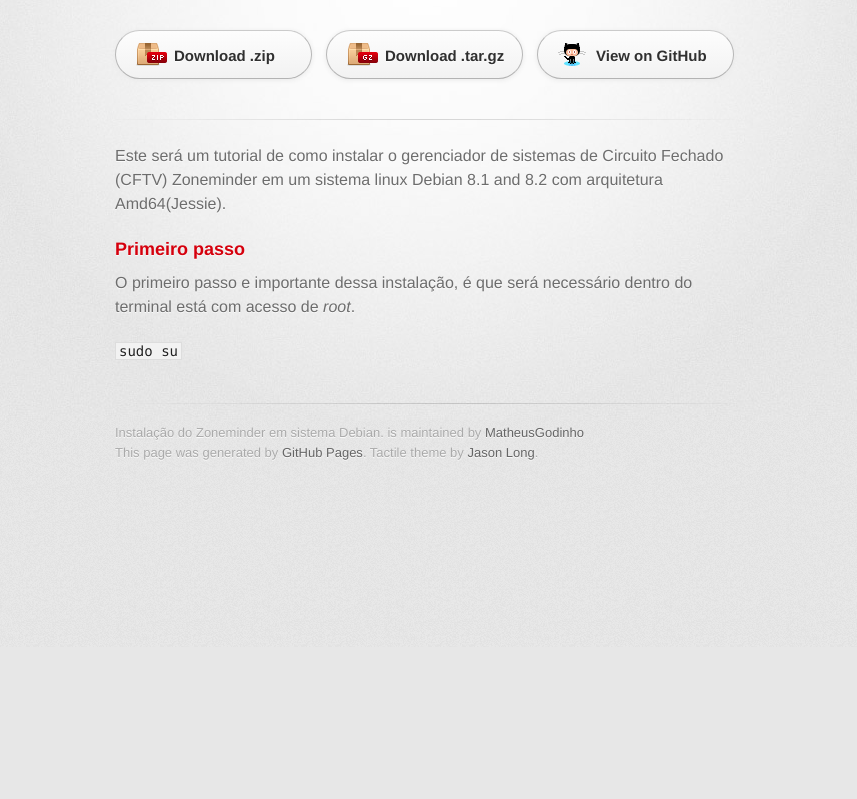
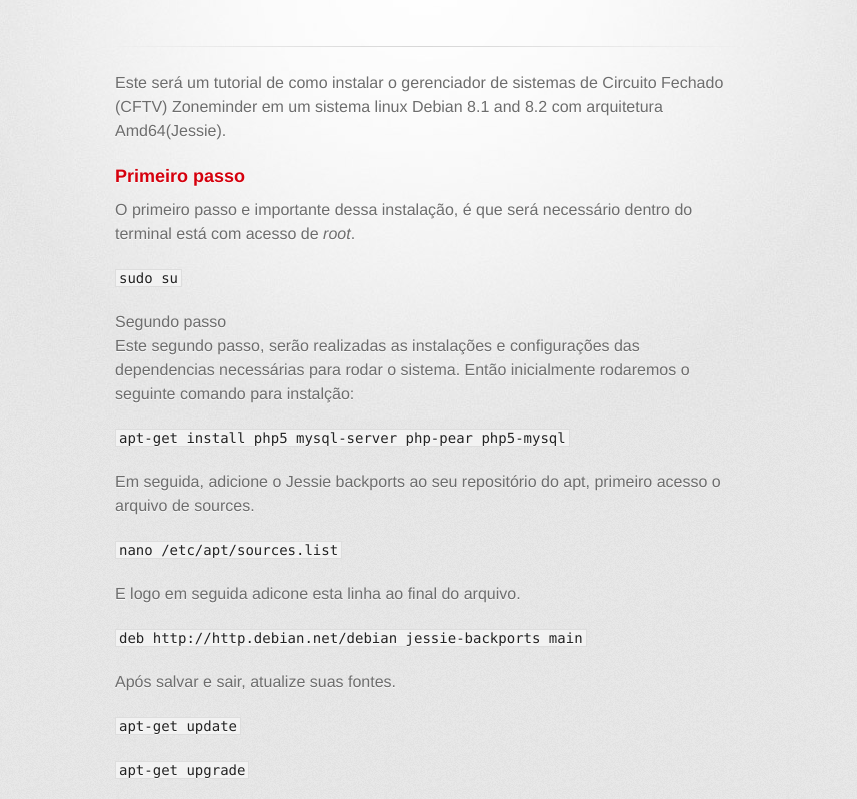
Before and after one commit to wendelas/CFTVRedes1-2016, a plain HTML site: page index.html in a window 1280 px wide. Shown: the part 153-952 px from the top of the page, without its empty margins (215-1072 px from the left). Before the commit the page ends 800 px from the top, so only its background shows below. Drawn offline with Linux system fonts and the light colour scheme; a web font is replaced by a local one.

Commit message:
Segundo passo

```diff
--- a/index.html
+++ b/index.html
@@ -22,29 +22,43 @@
           <h2></h2>
         </header>
 
-        <section id="downloads" class="clearfix">
-          <a href="https://github.com/MatheusGodinho/CFTVRedes1-2016/zipball/master" id="download-zip" class="button"><span>Download .zip</span></a>
-          <a href="https://github.com/MatheusGodinho/CFTVRedes1-2016/tarball/master" id="download-tar-gz" class="button"><span>Download .tar.gz</span></a>
-          <a href="https://github.com/MatheusGodinho/CFTVRedes1-2016" id="view-on-github" class="button"><span>View on GitHub</span></a>
-        </section>
-
         <hr>
 
         <section id="main_content">
           <p>Este será um tutorial de como instalar o gerenciador de sistemas de Circuito Fechado (CFTV) Zoneminder em um sistema linux Debian 8.1 and 8.2 com arquitetura Amd64(Jessie).</p>
 
 <h3>
-<a id="primeiro-passo" class="anchor" href="#primeiro-passo" aria-hidden="true"><span aria-hidden="true" class="octicon octicon-link"></span></a>Primeiro passo</h3>
+<a class="anchor" aria-hidden="true"><span aria-hidden="true" class="octicon"></span></a>Primeiro passo</h3>
 
 <p>O primeiro passo e importante dessa instalação, é que será necessário dentro do terminal está com acesso de <em>root</em>.</p>
 
 <p><code>sudo su</code></p>
         </section>
 
-        <footer>
+<a class="anchor" aria-hidden="true"><span aria-hidden="true" class="octicon"></span></a>Segundo passo</h3>
+
+<p>Este segundo passo, serão realizadas as instalações e configurações das dependencias necessárias para rodar o sistema. Então inicialmente rodaremos o seguinte comando para instalção:</p>
+
+<p><code>apt-get install  php5 mysql-server php-pear php5-mysql</code></p>
+
+<p>Em seguida, adicione o Jessie backports ao seu repositório do apt, primeiro acesso o arquivo de sources.</p>
+
+<p><code>nano /etc/apt/sources.list</code></p>
+
+<p>E logo em seguida adicone esta linha ao final do arquivo.</p>
+
+<p><code>deb http://http.debian.net/debian jessie-backports main</code></p>
+
+<p>Após salvar e sair, atualize suas fontes.</p>
+
+<p><code>apt-get update</code></p>
+<p><code>apt-get upgrade</code></p>
+<p><code>apt-get dist-upgrade</code></p>
+
+<footer>
           Instalação do Zoneminder em sistema Debian. is maintained by <a href="https://github.com/MatheusGodinho">MatheusGodinho</a><br>
-          This page was generated by <a href="https://pages.github.com">GitHub Pages</a>. Tactile theme by <a href="https://twitter.com/jasonlong">Jason Long</a>.
-        </footer>
+          Esta página faz parte do projeto da matéria de FRC da FGA/UnB.
+</footer>
 
 
       </div>
```
